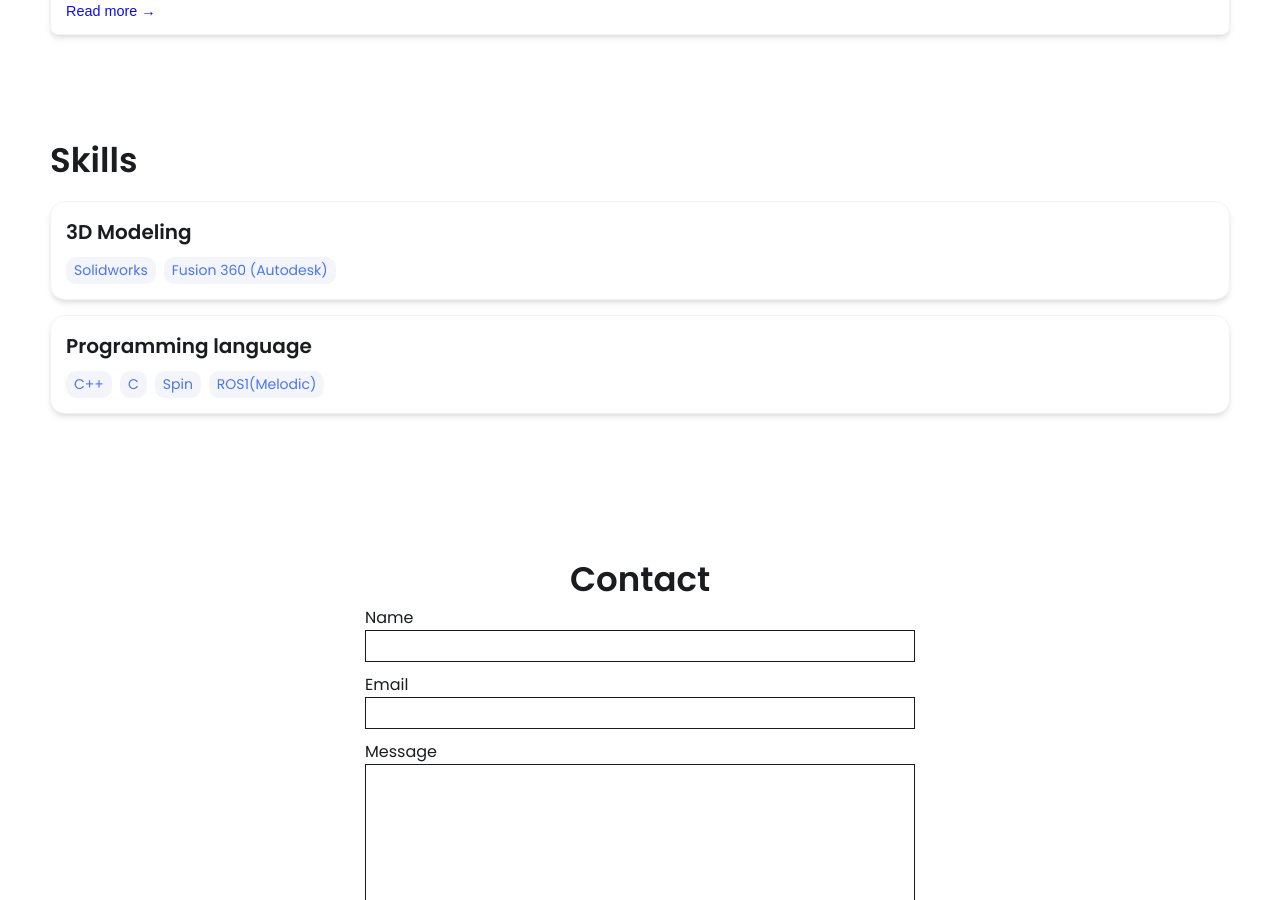
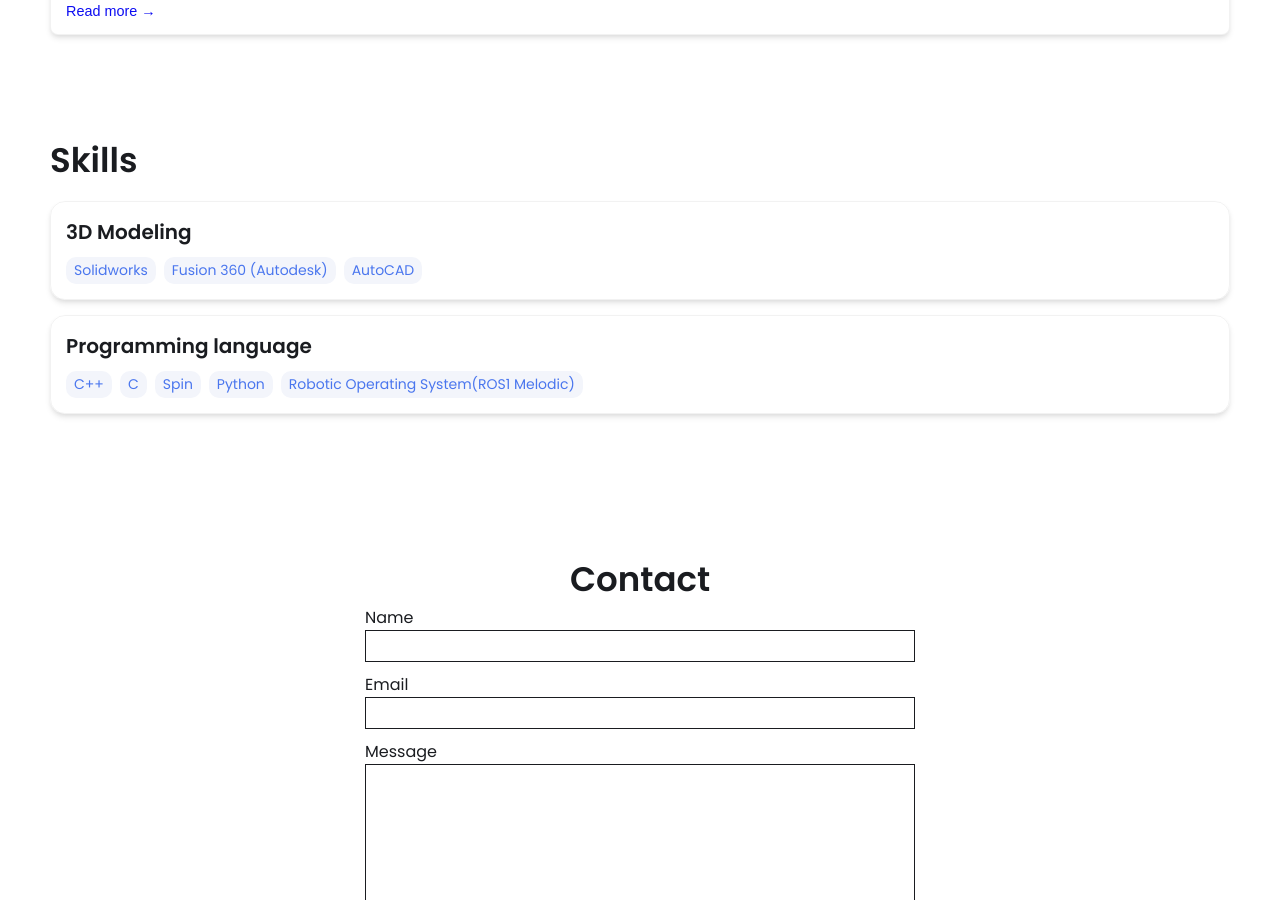
Before and after one commit to AloysiusHo/AloysiusHo.github.io, a Jekyll site: the page built from index.html, in a window 1280 px wide and 900 px high, scrolled down 1717 px. Built offline with Jekyll 4.4.1, drawn with Linux system fonts in a browser that asks for light colours.

Commit message:
Update _config.yml

```diff
--- a/_config.yml
+++ b/_config.yml
@@ -49,12 +49,14 @@ skills:
     tools:
     - Solidworks
     - Fusion 360 (Autodesk)
+    - AutoCAD
   - category: Programming language
     tools:
     - C++
     - C
     - Spin
-    - ROS1(Melodic)
+    - Python
+    - Robotic Operating System(ROS1 Melodic)
 
 
 
```
